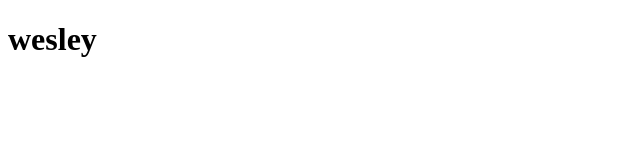
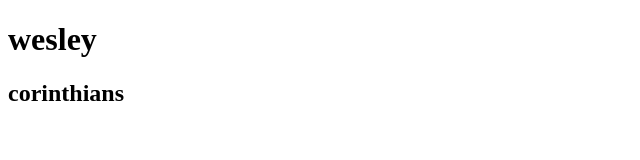
Before and after one commit to WESLEY-MIRANDA/teste, a plain HTML site: page index.html in a window 1280 px wide. Shown: the whole page, without its empty margins (0-640 px from the left). Drawn offline with Linux system fonts and the light colour scheme.

Commit message:
criação do h2

```diff
--- a/index.html
+++ b/index.html
@@ -8,5 +8,6 @@
 </head>
 <body>
     <h1>wesley</h1>
+    <h2>corinthians</h2>
 </body>
 </html>
```
